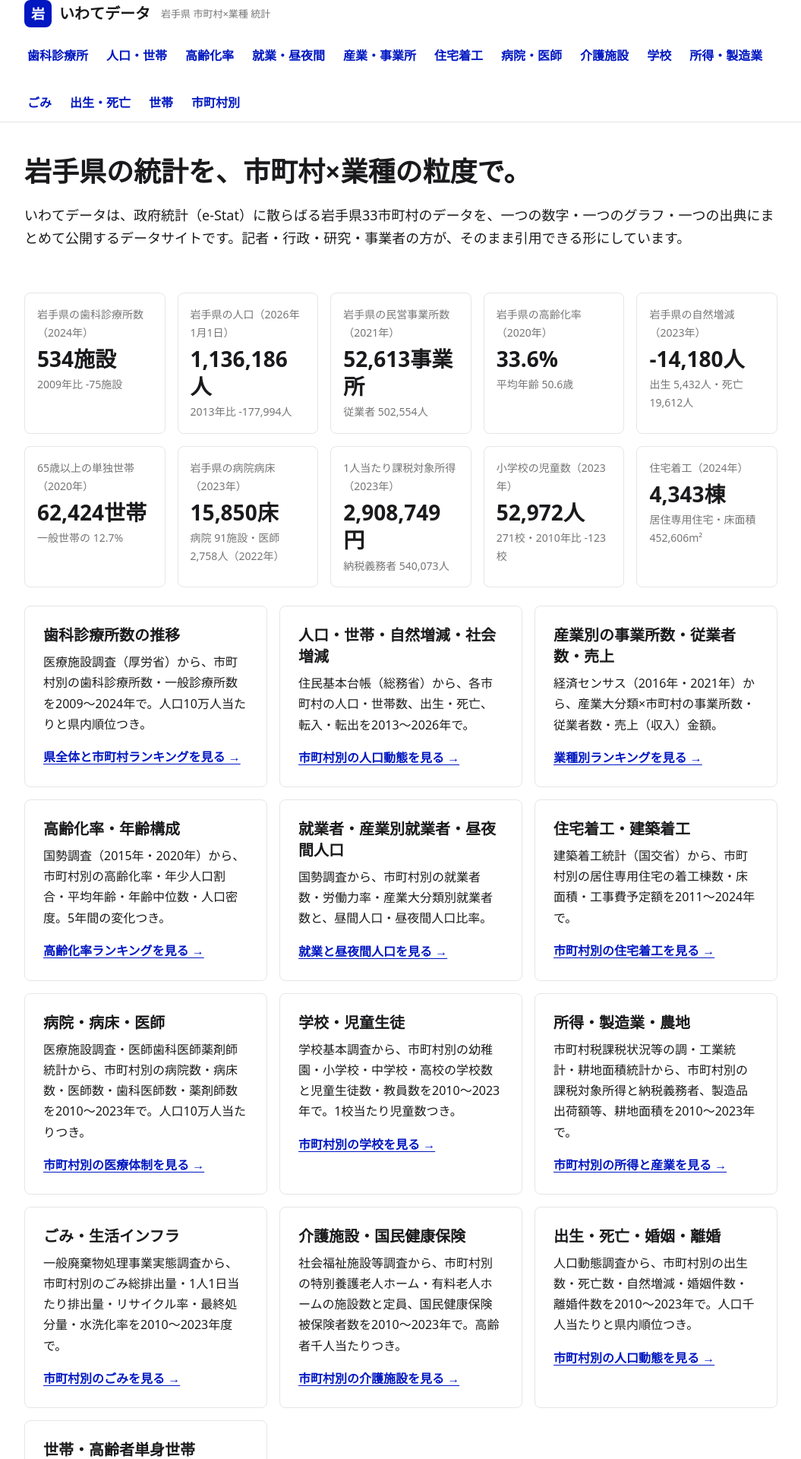
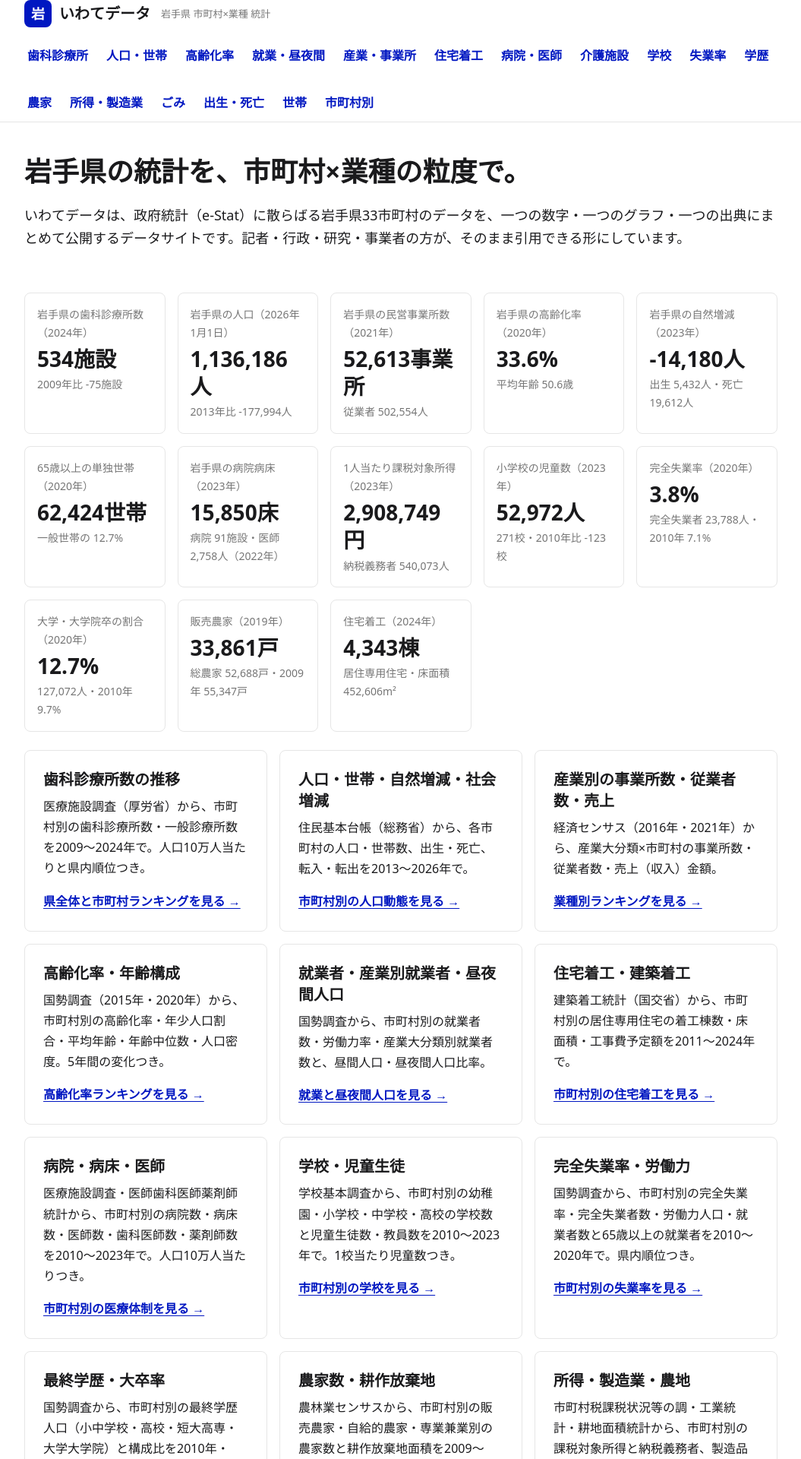
Before and after one commit to beakoda/iwate-data, a Next.js app: page / in a window 1280 px wide. Shown: the top 1920 px of the page at 76% size, without its empty margins (112-1167 px from the left). Built offline with nearby package versions, Linux system fonts and the light colour scheme; no server answers.

Commit message:
Add files via upload

```diff
--- a/app/layout.tsx
+++ b/app/layout.tsx
@@ -28,6 +28,9 @@ export default function RootLayout({ children }: { children: React.ReactNode })
               <Link href="/medical/">病院・医師</Link>
               <Link href="/welfare/">介護施設</Link>
               <Link href="/school/">学校</Link>
+              <Link href="/jobless/">失業率</Link>
+              <Link href="/education/">学歴</Link>
+              <Link href="/farm/">農家</Link>
               <Link href="/economy/">所得・製造業</Link>
               <Link href="/garbage/">ごみ</Link>
               <Link href="/vital/">出生・死亡</Link>
--- a/app/page.tsx
+++ b/app/page.tsx
@@ -1,5 +1,5 @@
 import Link from 'next/link';
-import { MUNIS, INDUSTRIES, PREF, dentalAt, popAt, econAt, fmt, fmtSigned, LATEST_DENTAL, LATEST_POP, SITE, censusAt, agingRate, LATEST_CENSUS, buildPrefAt, LATEST_BUILD, FIRST_BUILD, vitalPrefAt, LATEST_VITAL, FIRST_VITAL, naturalChange, housePrefAt, LATEST_HOUSE, FIRST_HOUSE, hhShare, medPrefAt, LATEST_MED, FIRST_MED, LATEST_DOC_YEAR, welPrefAt, LATEST_WEL, FIRST_WEL, schoolPrefAt, LATEST_SCHOOL, FIRST_SCHOOL, econPrefAt, LATEST_ECON, FIRST_ECON, incomePerTaxpayer, envPrefAt, envPrefPerDay, LATEST_ENV, FIRST_ENV } from '@/lib/data';
+import { MUNIS, INDUSTRIES, PREF, dentalAt, popAt, econAt, fmt, fmtSigned, LATEST_DENTAL, LATEST_POP, SITE, censusAt, agingRate, LATEST_CENSUS, buildPrefAt, LATEST_BUILD, FIRST_BUILD, vitalPrefAt, LATEST_VITAL, FIRST_VITAL, naturalChange, housePrefAt, LATEST_HOUSE, FIRST_HOUSE, hhShare, medPrefAt, LATEST_MED, FIRST_MED, LATEST_DOC_YEAR, welPrefAt, LATEST_WEL, FIRST_WEL, schoolPrefAt, LATEST_SCHOOL, FIRST_SCHOOL, econPrefAt, LATEST_ECON, FIRST_ECON, incomePerTaxpayer, envPrefAt, envPrefPerDay, LATEST_ENV, FIRST_ENV, joblessPrefAt, joblessRate, LATEST_JOBLESS, FIRST_JOBLESS, eduPrefAt, eduShare, LATEST_EDU, FIRST_EDU, farmPrefAt, totalFarms, LATEST_FARM, FIRST_FARM, LAST_ABANDONED_YEAR } from '@/lib/data';
 
 export default function Home() {
   const d = dentalAt(PREF.code, LATEST_DENTAL)!; const d0 = dentalAt(PREF.code, 2009)!;
@@ -25,6 +25,9 @@ export default function Home() {
         <div className="stat"><div className="stat-label">岩手県の病院病床（{LATEST_MED}年）</div><div className="stat-value">{fmt(medPrefAt(LATEST_MED).hosp_beds, '床')}</div><div className="stat-sub">病院 {fmt(medPrefAt(LATEST_MED).hospitals, '施設')}・医師 {fmt(medPrefAt(LATEST_DOC_YEAR).doctors, '人')}（{LATEST_DOC_YEAR}年）</div></div>
         <div className="stat"><div className="stat-label">1人当たり課税対象所得（{LATEST_ECON}年）</div><div className="stat-value">{fmt(incomePerTaxpayer(econPrefAt(LATEST_ECON)), '円')}</div><div className="stat-sub">納税義務者 {fmt(econPrefAt(LATEST_ECON).taxpayers, '人')}</div></div>
         <div className="stat"><div className="stat-label">小学校の児童数（{LATEST_SCHOOL}年）</div><div className="stat-value">{fmt(schoolPrefAt(LATEST_SCHOOL).es_pupils, '人')}</div><div className="stat-sub">{fmt(schoolPrefAt(LATEST_SCHOOL).es, '校')}・{FIRST_SCHOOL}年比 {fmtSigned(schoolPrefAt(LATEST_SCHOOL).es! - schoolPrefAt(FIRST_SCHOOL).es!, '校')}</div></div>
+        <div className="stat"><div className="stat-label">完全失業率（{LATEST_JOBLESS}年）</div><div className="stat-value">{fmt(joblessRate(joblessPrefAt(LATEST_JOBLESS)), '%')}</div><div className="stat-sub">完全失業者 {fmt(joblessPrefAt(LATEST_JOBLESS).jobless, '人')}・{FIRST_JOBLESS}年 {fmt(joblessRate(joblessPrefAt(FIRST_JOBLESS)), '%')}</div></div>
+        <div className="stat"><div className="stat-label">大学・大学院卒の割合（{LATEST_EDU}年）</div><div className="stat-value">{fmt(eduShare(eduPrefAt(LATEST_EDU).grad_univ, eduPrefAt(LATEST_EDU).grad_total), '%')}</div><div className="stat-sub">{fmt(eduPrefAt(LATEST_EDU).grad_univ, '人')}・{FIRST_EDU}年 {fmt(eduShare(eduPrefAt(FIRST_EDU).grad_univ, eduPrefAt(FIRST_EDU).grad_total), '%')}</div></div>
+        <div className="stat"><div className="stat-label">販売農家（{LATEST_FARM}年）</div><div className="stat-value">{fmt(farmPrefAt(LATEST_FARM).sales_farms, '戸')}</div><div className="stat-sub">総農家 {fmt(totalFarms(farmPrefAt(LATEST_FARM)), '戸')}・{FIRST_FARM}年 {fmt(farmPrefAt(FIRST_FARM).sales_farms, '戸')}</div></div>
         <div className="stat"><div className="stat-label">住宅着工（{LATEST_BUILD}年）</div><div className="stat-value">{fmt(buildPrefAt(LATEST_BUILD).bldg_house, '棟')}</div><div className="stat-sub">居住専用住宅・床面積 {fmt(buildPrefAt(LATEST_BUILD).floor_house)}m²</div></div>
       </div>
       <div className="cards">
@@ -36,6 +39,9 @@ export default function Home() {
         <div className="card"><h2>住宅着工・建築着工</h2><p>建築着工統計（国交省）から、市町村別の居住専用住宅の着工棟数・床面積・工事費予定額を{FIRST_BUILD}〜{LATEST_BUILD}年で。</p><Link className="more" href="/building/">市町村別の住宅着工を見る →</Link></div>
         <div className="card"><h2>病院・病床・医師</h2><p>医療施設調査・医師歯科医師薬剤師統計から、市町村別の病院数・病床数・医師数・歯科医師数・薬剤師数を{FIRST_MED}〜{LATEST_MED}年で。人口10万人当たりつき。</p><Link className="more" href="/medical/">市町村別の医療体制を見る →</Link></div>
         <div className="card"><h2>学校・児童生徒</h2><p>学校基本調査から、市町村別の幼稚園・小学校・中学校・高校の学校数と児童生徒数・教員数を{FIRST_SCHOOL}〜{LATEST_SCHOOL}年で。1校当たり児童数つき。</p><Link className="more" href="/school/">市町村別の学校を見る →</Link></div>
+        <div className="card"><h2>完全失業率・労働力</h2><p>国勢調査から、市町村別の完全失業率・完全失業者数・労働力人口・就業者数と65歳以上の就業者を{FIRST_JOBLESS}〜{LATEST_JOBLESS}年で。県内順位つき。</p><Link className="more" href="/jobless/">市町村別の失業率を見る →</Link></div>
+        <div className="card"><h2>最終学歴・大卒率</h2><p>国勢調査から、市町村別の最終学歴人口（小中学校・高校・短大高専・大学大学院）と構成比を{FIRST_EDU}年・{LATEST_EDU}年の2時点で。</p><Link className="more" href="/education/">市町村別の学歴を見る →</Link></div>
+        <div className="card"><h2>農家数・耕作放棄地</h2><p>農林業センサスから、市町村別の販売農家・自給的農家・専業兼業別の農家数と耕作放棄地面積を{FIRST_FARM}〜{LATEST_FARM}年で。</p><Link className="more" href="/farm/">市町村別の農家を見る →</Link></div>
         <div className="card"><h2>所得・製造業・農地</h2><p>市町村税課税状況等の調・工業統計・耕地面積統計から、市町村別の課税対象所得と納税義務者、製造品出荷額等、耕地面積を{FIRST_ECON}〜{LATEST_ECON}年で。</p><Link className="more" href="/economy/">市町村別の所得と産業を見る →</Link></div>
         <div className="card"><h2>ごみ・生活インフラ</h2><p>一般廃棄物処理事業実態調査から、市町村別のごみ総排出量・1人1日当たり排出量・リサイクル率・最終処分量・水洗化率を{FIRST_ENV}〜{LATEST_ENV}年度で。</p><Link className="more" href="/garbage/">市町村別のごみを見る →</Link></div>
         <div className="card"><h2>介護施設・国民健康保険</h2><p>社会福祉施設等調査から、市町村別の特別養護老人ホーム・有料老人ホームの施設数と定員、国民健康保険被保険者数を{FIRST_WEL}〜{LATEST_WEL}年で。高齢者千人当たりつき。</p><Link className="more" href="/welfare/">市町村別の介護施設を見る →</Link></div>
--- a/app/sitemap.ts
+++ b/app/sitemap.ts
@@ -4,8 +4,8 @@ export const dynamic = 'force-static';
 export default function sitemap(): MetadataRoute.Sitemap {
   const d = new Date(GENERATED);
   const u = (p: string, pr: number) => ({ url: SITE.url + p, lastModified: d, priority: pr });
-  return [u('/', 1), u('/dental/', 0.9), u('/population/', 0.9), u('/industry/', 0.9), u('/aging/', 0.9), u('/work/', 0.9), u('/building/', 0.9), u('/medical/', 0.9), u('/welfare/', 0.9), u('/school/', 0.9), u('/economy/', 0.9), u('/garbage/', 0.9), u('/vital/', 0.9), u('/household/', 0.9), u('/city/', 0.8),
-    ...MUNIS.flatMap(m => [u(`/city/${m.slug}/`, 0.8), u(`/dental/${m.slug}/`, 0.7), u(`/population/${m.slug}/`, 0.7), u(`/aging/${m.slug}/`, 0.7), u(`/work/${m.slug}/`, 0.7), u(`/building/${m.slug}/`, 0.7), u(`/medical/${m.slug}/`, 0.7), u(`/welfare/${m.slug}/`, 0.7), u(`/school/${m.slug}/`, 0.7), u(`/economy/${m.slug}/`, 0.7), u(`/garbage/${m.slug}/`, 0.7), u(`/vital/${m.slug}/`, 0.7), u(`/household/${m.slug}/`, 0.7)]),
+  return [u('/', 1), u('/dental/', 0.9), u('/population/', 0.9), u('/industry/', 0.9), u('/aging/', 0.9), u('/work/', 0.9), u('/building/', 0.9), u('/medical/', 0.9), u('/welfare/', 0.9), u('/school/', 0.9), u('/jobless/', 0.9), u('/education/', 0.9), u('/farm/', 0.9), u('/economy/', 0.9), u('/garbage/', 0.9), u('/vital/', 0.9), u('/household/', 0.9), u('/city/', 0.8),
+    ...MUNIS.flatMap(m => [u(`/city/${m.slug}/`, 0.8), u(`/dental/${m.slug}/`, 0.7), u(`/population/${m.slug}/`, 0.7), u(`/aging/${m.slug}/`, 0.7), u(`/work/${m.slug}/`, 0.7), u(`/building/${m.slug}/`, 0.7), u(`/medical/${m.slug}/`, 0.7), u(`/welfare/${m.slug}/`, 0.7), u(`/school/${m.slug}/`, 0.7), u(`/jobless/${m.slug}/`, 0.7), u(`/education/${m.slug}/`, 0.7), u(`/farm/${m.slug}/`, 0.7), u(`/economy/${m.slug}/`, 0.7), u(`/garbage/${m.slug}/`, 0.7), u(`/vital/${m.slug}/`, 0.7), u(`/household/${m.slug}/`, 0.7)]),
     ...INDUSTRIES.filter(i => i.code !== 'AR').map(i => u(`/industry/${i.slug}/`, 0.7)),
     ...INDUSTRIES.filter(i => i.code !== 'AR').flatMap(i =>
       MUNIS.filter(m => econAt(m.code, i.code)?.['2021']?.estab != null)
```
